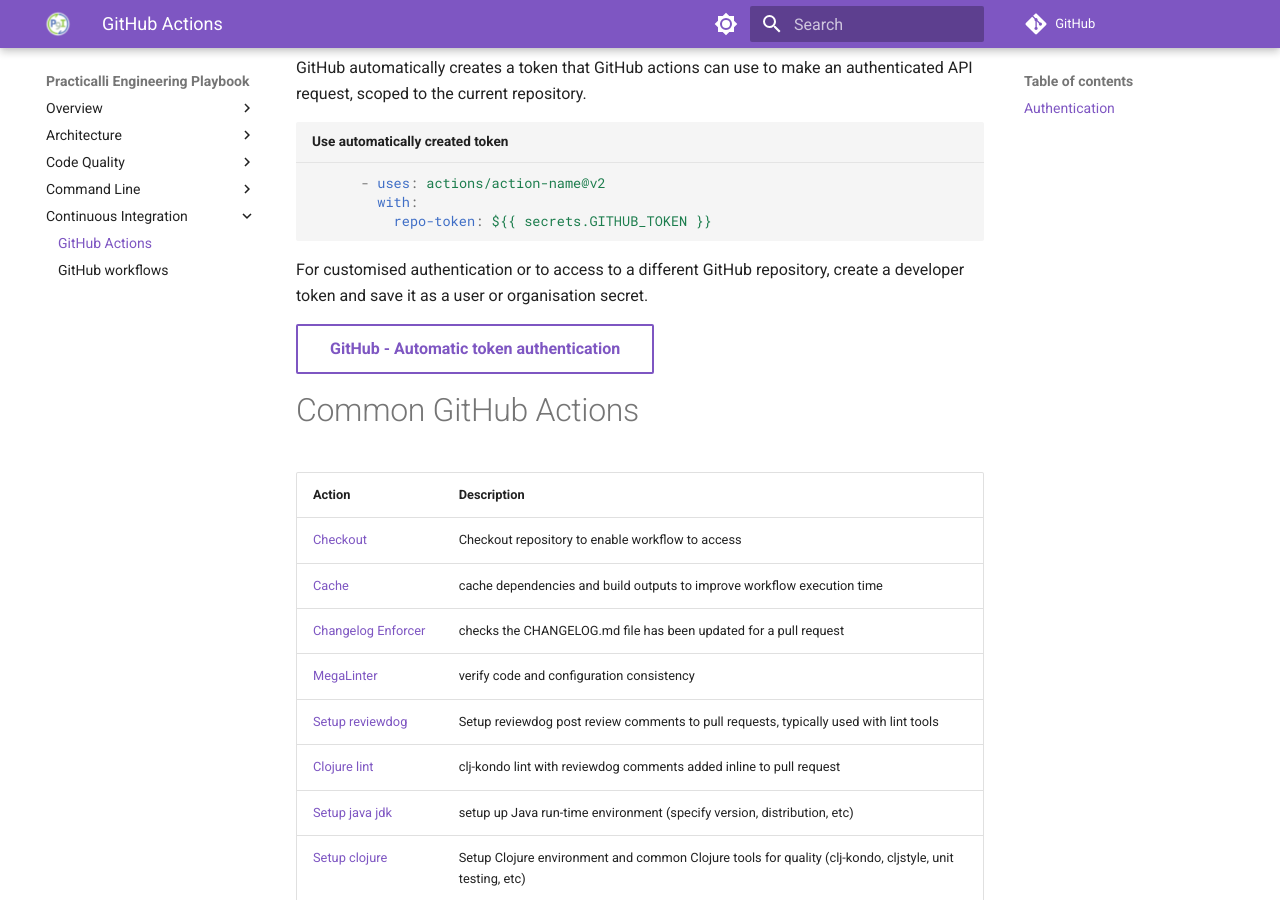
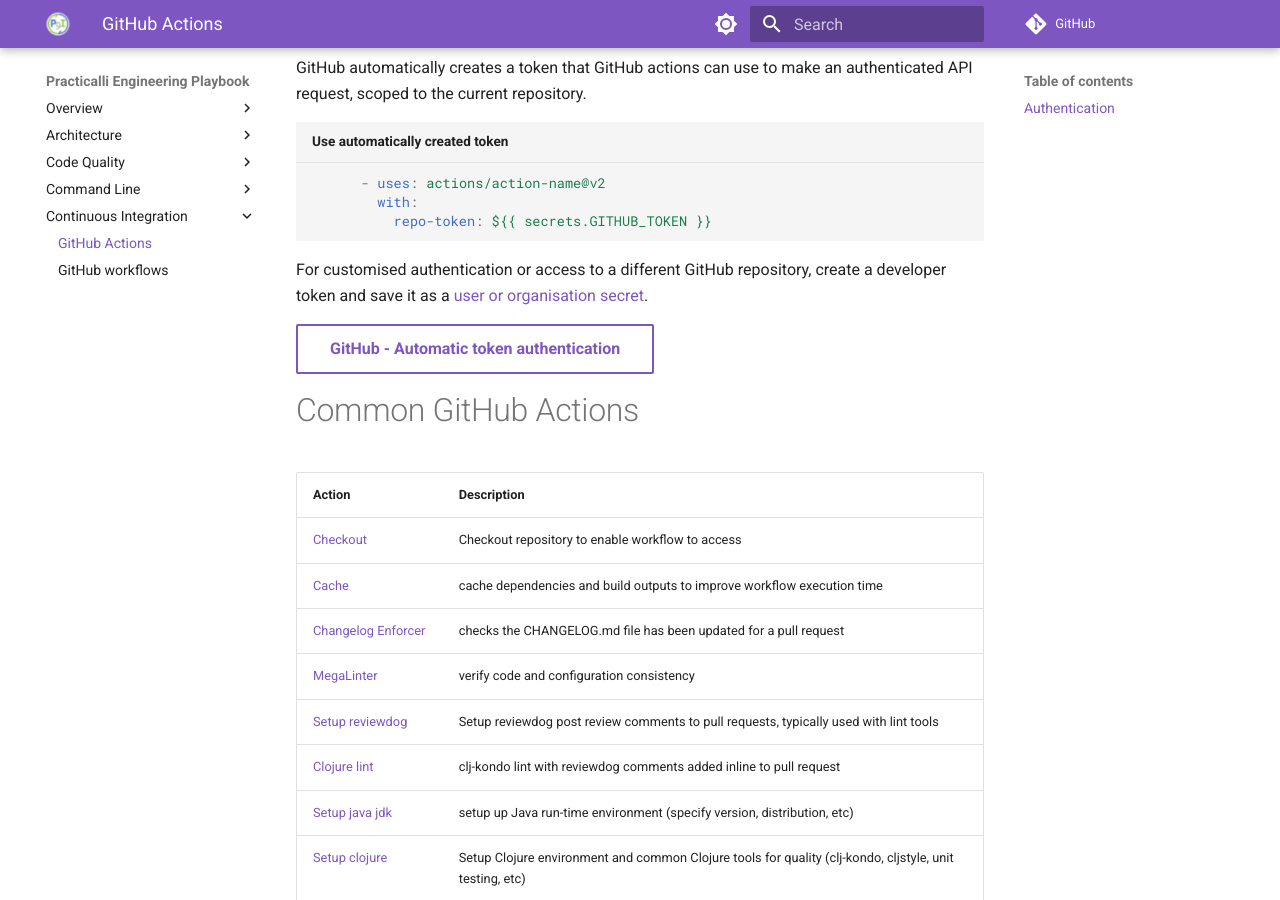
Before and after one commit to practicalli/engineering-playbook, an MkDocs documentation site: the page built from docs/continuous-integration/github-actions.md, in a window 1280 px wide and 900 px high, scrolled down 401 px. Built offline with MkDocs 1.6.1 and Material for MkDocs 9.7.7, drawn with Linux system fonts in a browser that asks for light colours; comment, search, counter and statistics services are not loaded.

````diff
--- a/docs/continuous-integration/github-actions.md
+++ b/docs/continuous-integration/github-actions.md
@@ -17,7 +17,7 @@ GitHub automatically creates a token that GitHub actions can use to make an auth
           repo-token: ${{ secrets.GITHUB_TOKEN }}
 ```
 
-For customised authentication or to  access to a different GitHub repository, create a developer token and save it as a user or organisation secret.
+For customised authentication or access to a different GitHub repository, create a developer token and save it as a [user or organisation secret](https://docs.github.com/en/actions/security-guides/encrypted-secrets).
 
 
 
````
